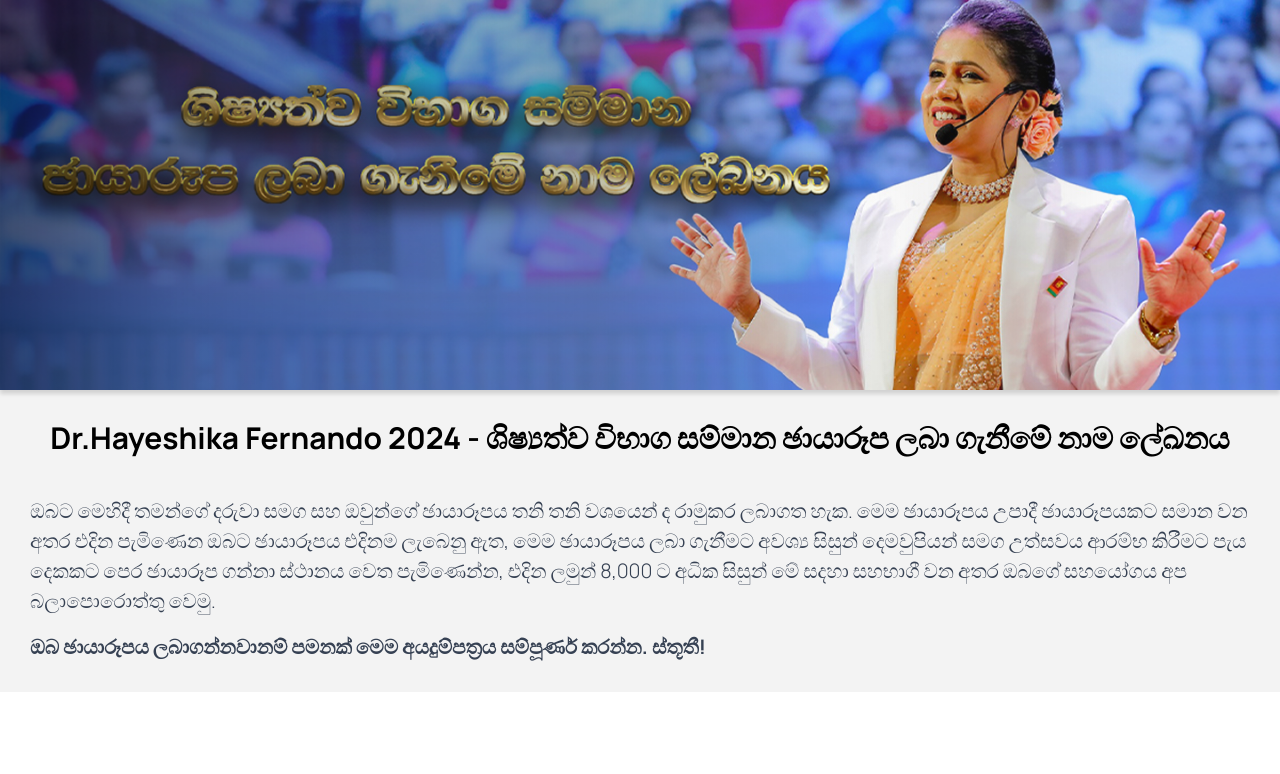
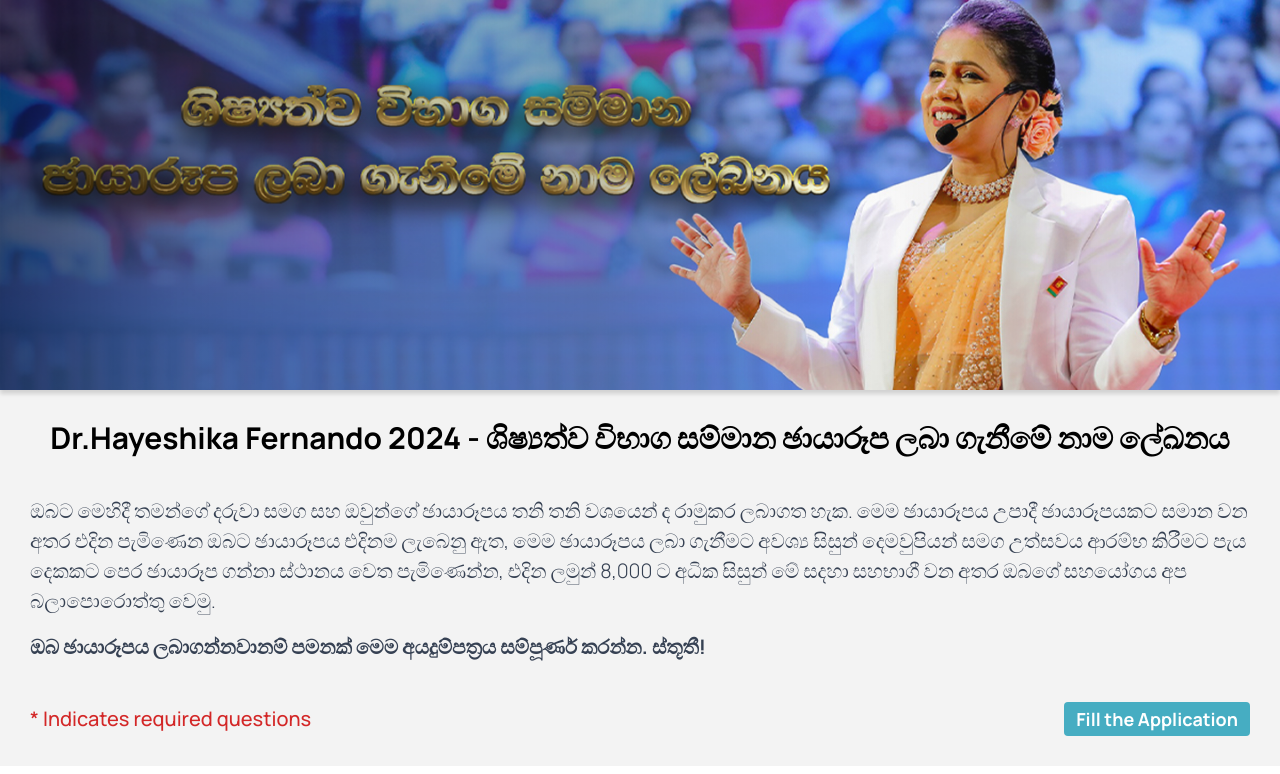
Before and after one commit to Lasith22/graduation-app, a React (Vite) app: page / in a window 1280 px wide. Shown: the top 774 px of the page. Built offline with nearby package versions, Linux system fonts and the light colour scheme.

Commit message:
Add required questions indicator and application submission button to IntroDuction component

```diff
--- a/src/components/home/IntroDuction.jsx
+++ b/src/components/home/IntroDuction.jsx
@@ -24,6 +24,17 @@
           </h1>
         </div>
       </div>
+      <div className="flex flex-col md:flex-row  justify-between md:items-center mt-10 gap-4">
+        <h1 className="text-sm md:text-xl text-start font-primary font-medium text-[#D32727] leading-normal tracking-tight-[1.3px]">
+          * Indicates required questions
+        </h1>
+        <button
+          type="submit"
+          className="flex justify-center items-center h-[34px] rounded-[4px] p-[12px] gap-[10px] bg-[#46ADC2] text-[#FFF] font-primary text-[18px] font-bold cursor-pointer"
+        >
+          Fill the Application
+        </button>
+      </div>
     </div>
   );
 };
```
